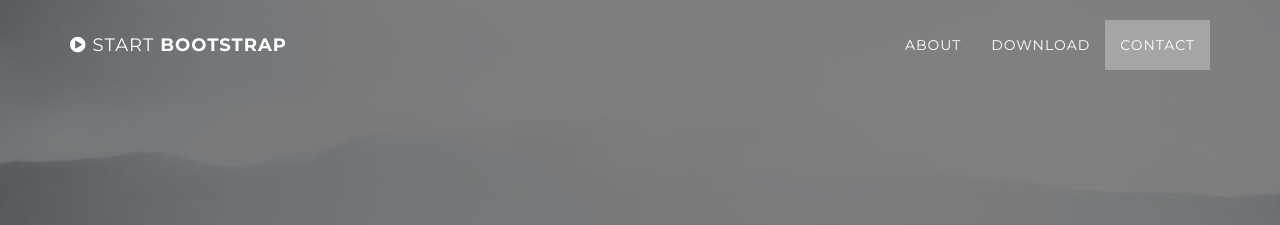
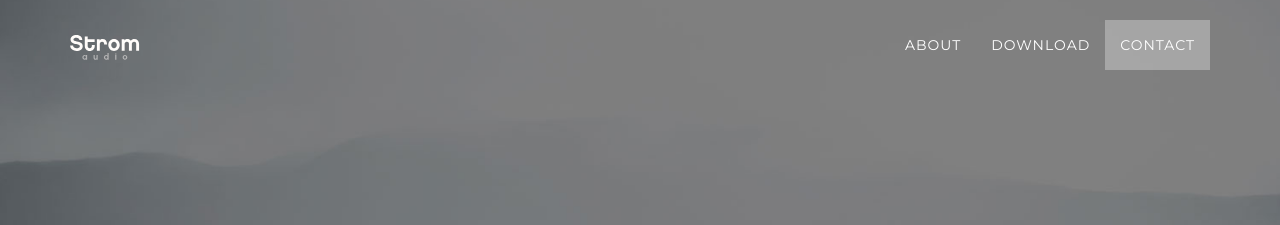
Before and after one commit to stromaudio/stromaudio, a Jekyll site: the page built from index.html, in a window 1280 px wide. Shown: the top 225 px of the page. Built offline with Jekyll 4.4.1, drawn with Linux system fonts in a browser that asks for light colours.

Commit message:
Adding logo

```diff
--- a/_includes/nav.html
+++ b/_includes/nav.html
@@ -6,7 +6,7 @@
                     <i class="fa fa-bars"></i>
                 </button>
                 <a class="navbar-brand page-scroll" href="#page-top">
-                    <i class="fa fa-play-circle"></i>  <span class="light">Start</span> Bootstrap
+                    <img src="/img/logo.svg" alt="Strom Audio" />
                 </a>
             </div>
 
```
Also changed, not shown: img/logo.svg (added).
